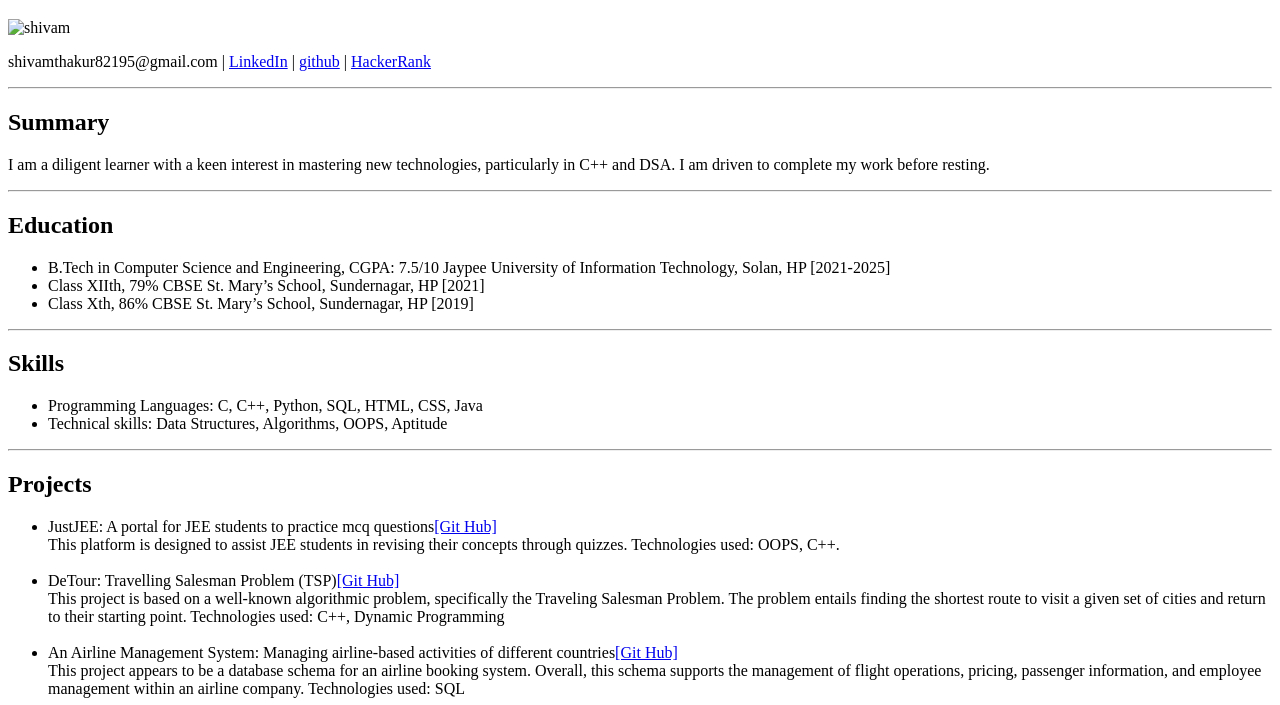
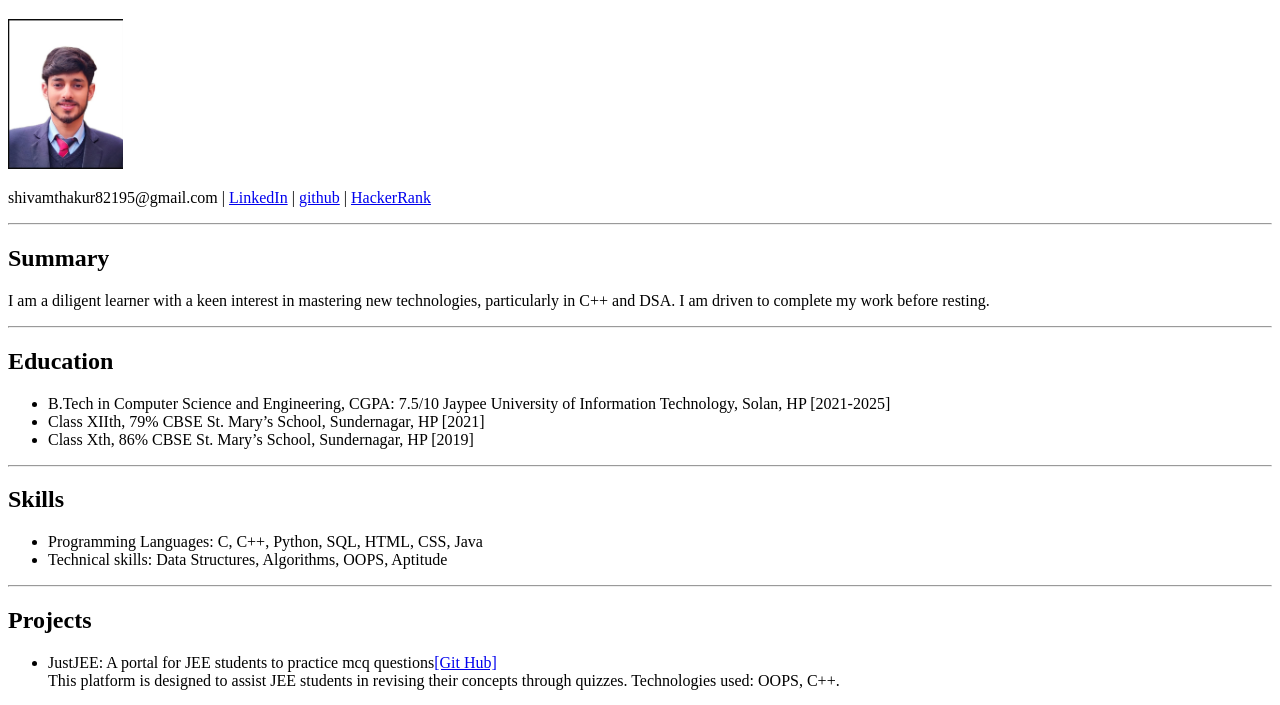
Before and after one commit to shivam82195/My-Portfolio, a plain HTML site: page main/index.html in a window 1280 px wide. Shown: the part 61-766 px from the top of the page. Drawn offline with Linux system fonts and the light colour scheme.

Commit message:
Update index.html

```diff
--- a/main/index.html
+++ b/main/index.html
@@ -7,7 +7,7 @@
 
     <body>
         <h1>Shivam Thakur</h1>
-        <img src="./Images/shivam.jpg" height="150" alt="shivam" />
+        <img src="../Images/shivam.jpg" height="150" alt="shivam" />
         <p>shivamthakur82195@gmail.com | <a href="https://www.linkedin.com/in/shivam-thakur-a6115b221/">LinkedIn</a> | <a href="https://github.com/shivam82195">github</a> | <a href="https://www.hackerrank.com/profile/211365_Shivam">HackerRank</a></p>
         <hr />
         <h2>Summary</h2>
```
